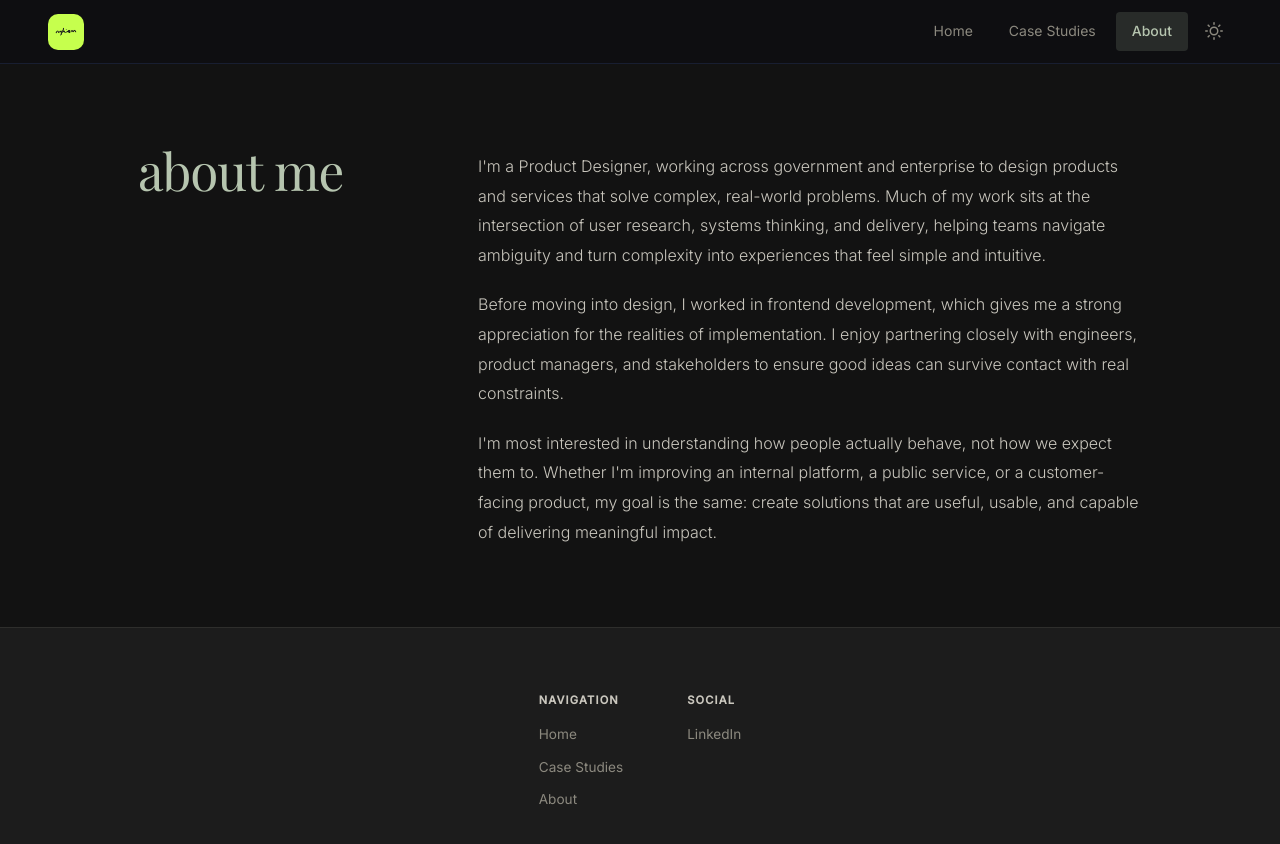
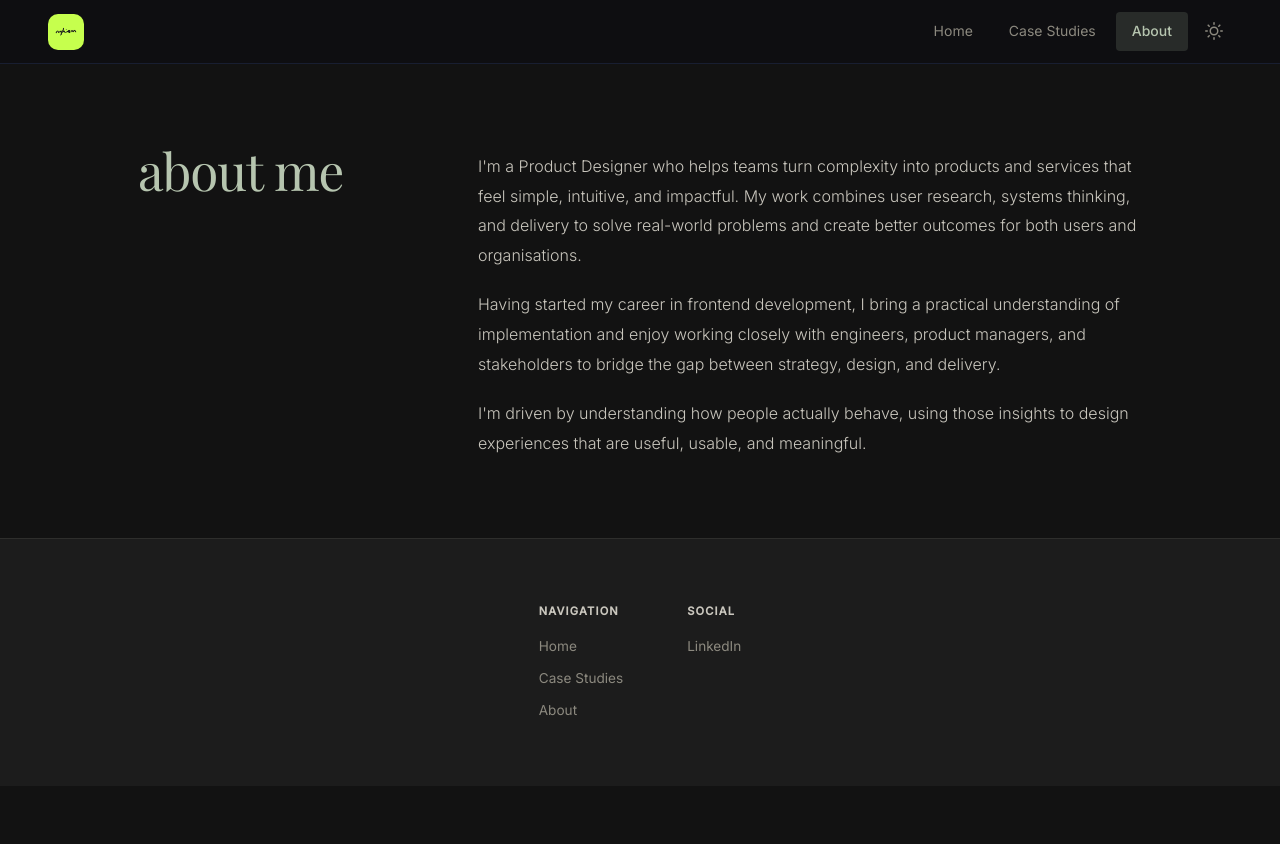
Before and after one commit to nghiem04/jo-portfolio, a React (Vite) app: page /about in a window 1280 px wide. Shown: the top 844 px of the page. After the commit the page ends 800 px from the top, so only its background shows below. Built offline with nearby package versions, Linux system fonts and the light colour scheme; a web font is replaced by a local one.

Commit message:
about me updated

```diff
--- a/src/pages/About.jsx
+++ b/src/pages/About.jsx
@@ -6,9 +6,9 @@ export default function About() {
       <div className="about-split">
         <h2 className="about-split-heading">about me</h2>
         <div className="about-split-body">
-          <p>I'm a Product Designer, working across government and enterprise to design products and services that solve complex, real-world problems. Much of my work sits at the intersection of user research, systems thinking, and delivery, helping teams navigate ambiguity and turn complexity into experiences that feel simple and intuitive.</p>
-          <p>Before moving into design, I worked in frontend development, which gives me a strong appreciation for the realities of implementation. I enjoy partnering closely with engineers, product managers, and stakeholders to ensure good ideas can survive contact with real constraints.</p>
-          <p>I'm most interested in understanding how people actually behave, not how we expect them to. Whether I'm improving an internal platform, a public service, or a customer-facing product, my goal is the same: create solutions that are useful, usable, and capable of delivering meaningful impact.</p>
+          <p>I'm a Product Designer who helps teams turn complexity into products and services that feel simple, intuitive, and impactful. My work combines user research, systems thinking, and delivery to solve real-world problems and create better outcomes for both users and organisations.</p>
+          <p>Having started my career in frontend development, I bring a practical understanding of implementation and enjoy working closely with engineers, product managers, and stakeholders to bridge the gap between strategy, design, and delivery.</p>
+          <p>I'm driven by understanding how people actually behave, using those insights to design experiences that are useful, usable, and meaningful.</p>
         </div>
       </div>
       <Footer />
```
